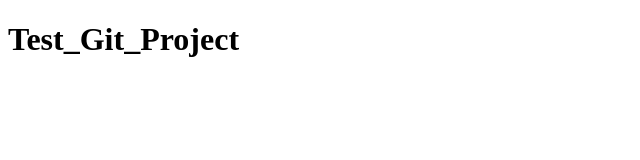
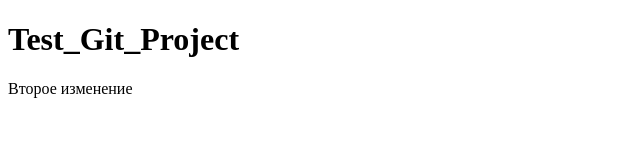
Before and after one commit to dmitrypov/test_git_project, a plain HTML site: page index.html in a window 1280 px wide. Shown: the whole page, without its empty margins (0-640 px from the left). Drawn offline with Linux system fonts and the light colour scheme.

Commit message:
Second commit

```diff
--- a/index.html
+++ b/index.html
@@ -9,5 +9,6 @@
 </head>
 <body>
     <h1>Test_Git_Project</h1>
+    <div>Второе изменение</div>
 </body>
 </html>
```
